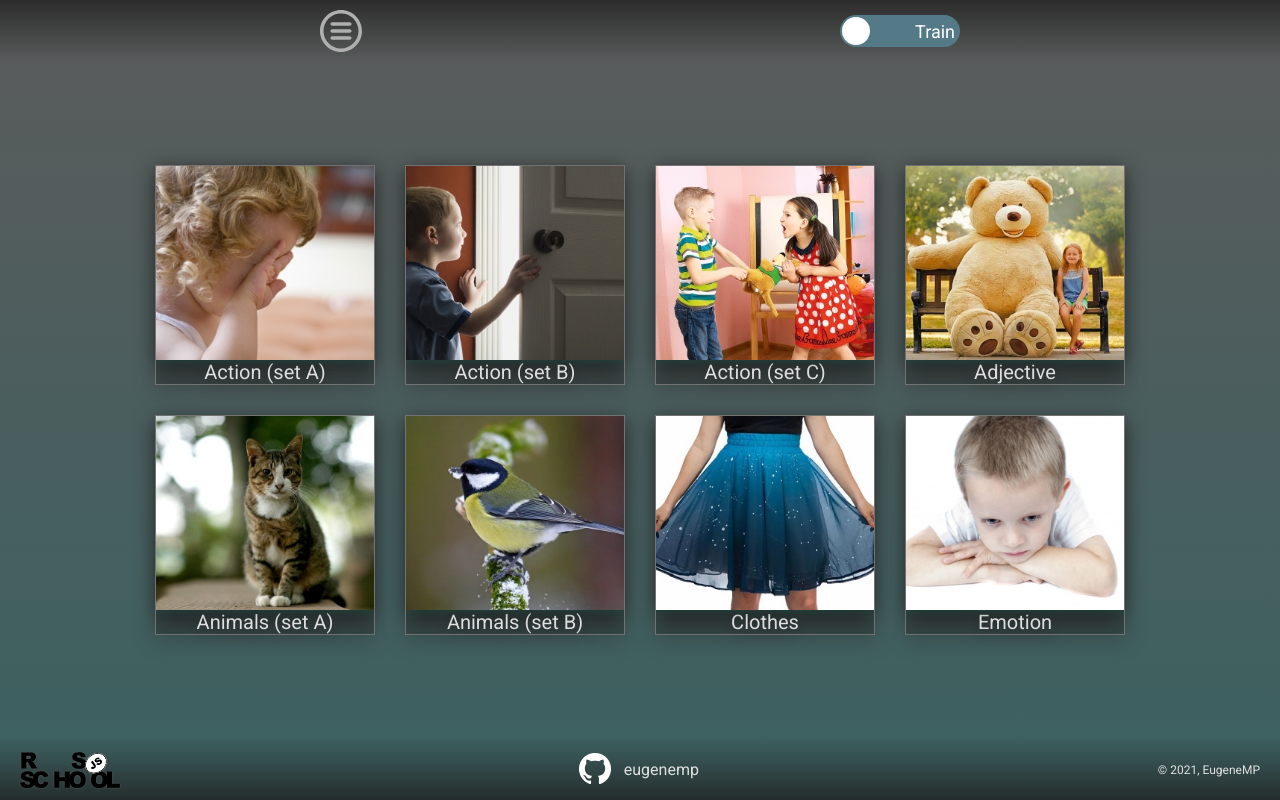
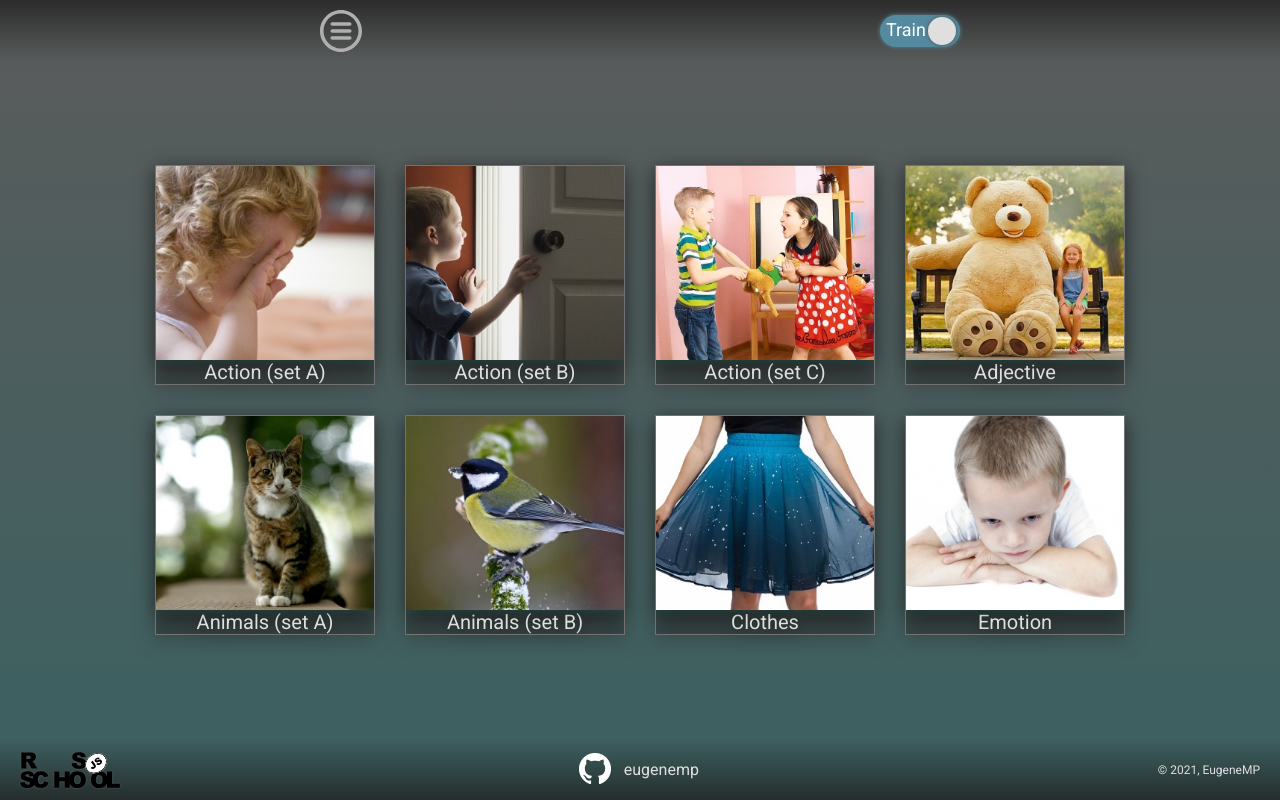
Before and after one commit to eugenemp-rsschool/eugenemp-JSFE2021Q1, a website built with webpack: page english-for-kids-base/src/index.html in a window 1280 px wide. Built offline with nearby package versions, Linux system fonts and the light colour scheme.

Commit message:
feat: change game mode switcher appearance

```diff
--- a/english-for-kids-base/src/components/view/header.scss
+++ b/english-for-kids-base/src/components/view/header.scss
@@ -45,8 +45,6 @@ $breakpoint-desktop-fullhd: 1920px;
   &__switch__mode {
     position: relative;
     display: block;
-    width: 120px;
-    height: 32px;
 
     &__input {
       opacity: 0;
@@ -55,9 +53,6 @@ $breakpoint-desktop-fullhd: 1920px;
     }
 
     &__slider {
-      display: flex;
-      justify-content: right;
-      align-items: center;
       position: absolute;
       cursor: pointer;
       top: 0;
@@ -65,39 +60,59 @@ $breakpoint-desktop-fullhd: 1920px;
       right: 0;
       bottom: 0;
       padding: 0 5px;
-      background-color: #537a86;
       border-radius: 16px;
-      transition: background-color 0.3s ease-in-out;
+      background-color: #54899e;
+      filter: drop-shadow(0 0 2px #54899e);
       font-family: 'Roboto', sans-serif;
-      font-size: 18px;
       color: white;
+      transition: 0.3s ease-in-out;
+      transition-property: background-color, filter;
+      will-change: background-color, filter;
 
       &::before {
         position: absolute;
-        content: "";
-        height: 28px;
-        width: 28px;
-        left: 2px;
-        bottom: 2px;
-        background-color: white;
-        border-radius: 50%;
-        transition: transform 0.3s ease-in-out;
+        opacity: 1;
+        content: "Train";
+        top: 4px;
+        left: 6px;
+        transition: opacity 0.3s ease-in-out;
       }
+
+      &::after {
+        position: absolute;
+        opacity: 0;
+        content: "Play";
+        top: 4px;
+        right: 6px;
+        transition: opacity 0.3s ease-in-out;
+      }
+    }
+
+    &__handle {
+      position: absolute;
+      content: "";
+      background-color: #dfdfdf;
+      border-radius: 50%;
+      filter: drop-shadow(0 0 2px #535353);
+      transition: transform 0.3s ease-in-out;
     }
 
     &__input:checked + &__slider {
       background-color: #9e9154;
-      justify-content: left;
+      filter: drop-shadow(0 0 2px #9e9154);
     }
-
     &__input:checked + &__slider::before {
-      transform: translateX(88px);
+      opacity: 0;
+    }
+    &__input:checked + &__slider::after {
+      opacity: 1;
     }
   }
 }
 
 /*from 320 to 767*/
-@media screen and (min-width: $breakpoint-mobile) {
+@media screen and (min-width: $breakpoint-mobile)
+              and (orientation: portrait) {
   .header {
     height: 42px;
     padding: 0 50px;
@@ -107,10 +122,70 @@ $breakpoint-desktop-fullhd: 1920px;
       height: 32px;
     }
 
-    &__btn__mode {
-      width: 84px;
+    &__switch__mode {
+      width: 80px;
+      height: 26px;
+      border-radius: 13px;
+
+      &__slider {
+        font-size: 18px;
+
+        &::before {
+          top: 2px;
+          left: 6px;
+        }
+
+        &::after {
+          top: 2px;
+          right: 6px;
+        }
+      }
+
+      &__handle {
+        height: 24px;
+        width: 24px;
+        left: 54px;
+        bottom: 1px;
+      }
+
+      &__input:checked ~ &__handle {
+        transform: translateX(-52px);
+      }
+    }
+  }
+}
+
+/*from 320 to 767*/
+@media screen and (min-width: $breakpoint-mobile)
+              and (orientation: landscape) {
+  .header {
+    height: 42px;
+    padding: 0 50px;
+
+    &__btn__menu {
+      width: 32px;
       height: 32px;
-      border-radius: 16px;
+    }
+
+    &__switch__mode {
+      width: 80px;
+      height: 26px;
+      border-radius: 13px;
+
+      &__slider {
+        font-size: 18px;
+      }
+
+      &__handle {
+        height: 24px;
+        width: 24px;
+        left: 48px;
+        bottom: 1px;
+      }
+
+      &__input:checked ~ &__handle {
+        transform: translateX(-48px);
+      }
     }
   }
 }
@@ -126,10 +201,25 @@ $breakpoint-desktop-fullhd: 1920px;
       height: 42px;
     }
 
-    &__btn__mode {
-      width: 84px;
+    &__switch__mode {
+      width: 80px;
       height: 32px;
       border-radius: 16px;
+
+      &__slider {
+        font-size: 18px;
+      }
+
+      &__handle {
+        height: 28px;
+        width: 28px;
+        left: 48px;
+        bottom: 2px;
+      }
+
+      &__input:checked ~ &__handle {
+        transform: translateX(-48px);
+      }
     }
   }
 }
@@ -145,10 +235,25 @@ $breakpoint-desktop-fullhd: 1920px;
       height: 42px;
     }
 
-    &__btn__mode {
-      width: 84px;
+    &__switch__mode {
+      width: 80px;
       height: 32px;
       border-radius: 16px;
+
+      &__slider {
+        font-size: 18px;
+      }
+
+      &__handle {
+        height: 28px;
+        width: 28px;
+        left: 48px;
+        bottom: 2px;
+      }
+
+      &__input:checked ~ &__handle {
+        transform: translateX(-48px);
+      }
     }
   }
 }
@@ -164,10 +269,25 @@ $breakpoint-desktop-fullhd: 1920px;
       height: 42px;
     }
 
-    &__btn__mode {
-      width: 84px;
+    &__switch__mode {
+      width: 80px;
       height: 32px;
       border-radius: 16px;
+
+      &__slider {
+        font-size: 18px;
+      }
+
+      &__handle {
+        height: 28px;
+        width: 28px;
+        left: 48px;
+        bottom: 2px;
+      }
+
+      &__input:checked ~ &__handle {
+        transform: translateX(-48px);
+      }
     }
   }
 }
@@ -183,10 +303,25 @@ $breakpoint-desktop-fullhd: 1920px;
       height: 42px;
     }
 
-    &__btn__mode {
-      width: 84px;
+    &__switch__mode {
+      width: 80px;
       height: 32px;
       border-radius: 16px;
+
+      &__slider {
+        font-size: 18px;
+      }
+
+      &__handle {
+        height: 28px;
+        width: 28px;
+        left: 48px;
+        bottom: 2px;
+      }
+
+      &__input:checked ~ &__handle {
+        transform: translateX(-48px);
+      }
     }
   }
 }
--- a/english-for-kids-base/src/components/view/header.ts
+++ b/english-for-kids-base/src/components/view/header.ts
@@ -12,7 +12,8 @@ export default class Header {
     this.headerBtnMode = new Component('label', 'header__switch__mode').render();
 
     this.headerBtnMode.innerHTML = `<input class="header__switch__mode__input" type="checkbox">
-                                    <span class="header__switch__mode__slider">Train</span>`;
+                                    <span class="header__switch__mode__slider"></span>
+                                    <span class="header__switch__mode__handle"></span>`;
   }
 
   render(): HTMLElement {
```
